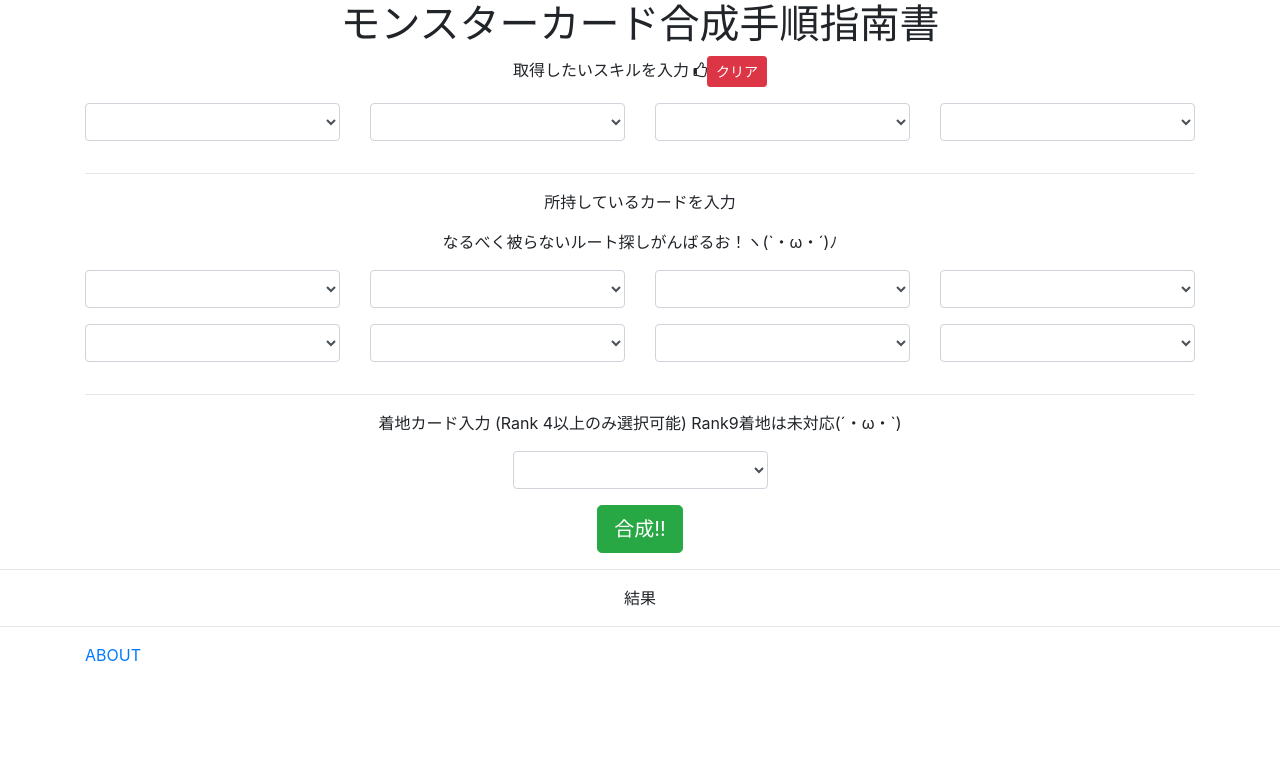
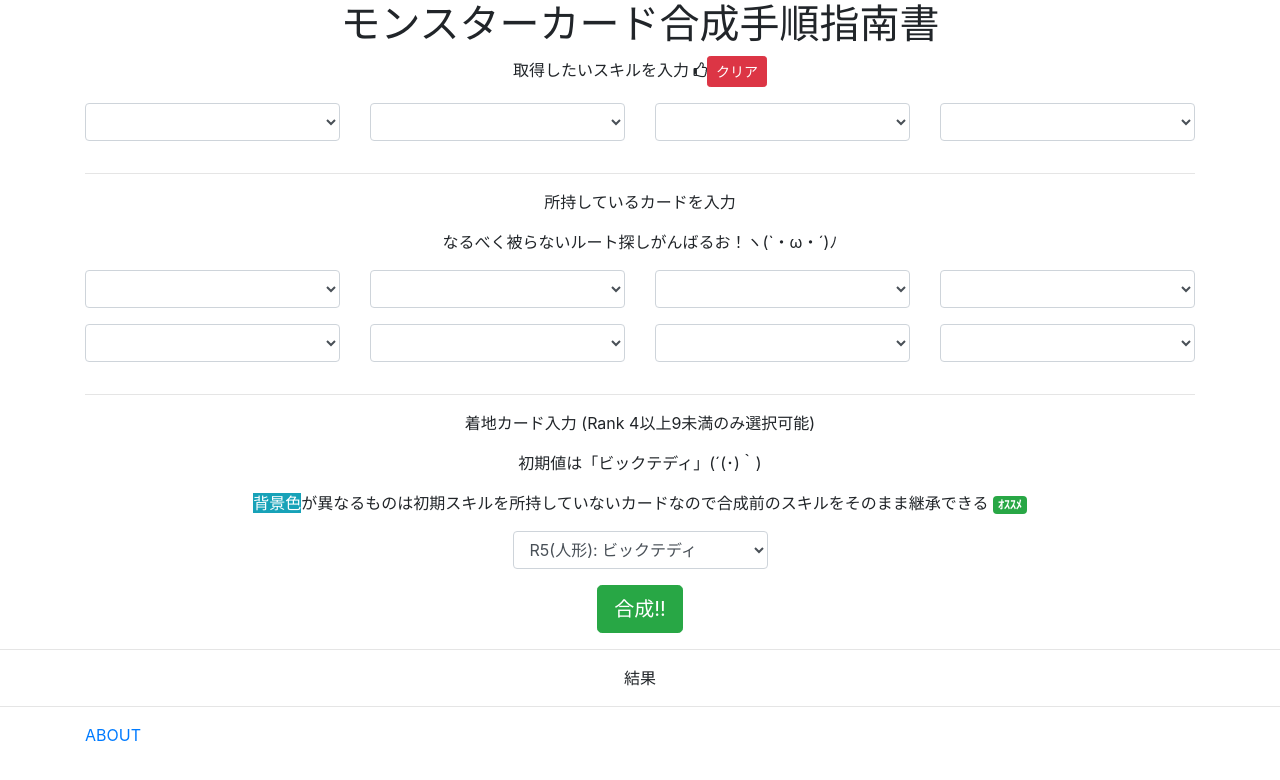
Before and after one commit to omatztw/tw-card-chef, an Angular app: page / in a window 1280 px wide. Shown: the top 780 px of the page. Built offline with nearby package versions, Linux system fonts and the light colour scheme.

Commit message:
Fix bugs

```diff
--- a/src/app/components/card/card.component.html
+++ b/src/app/components/card/card.component.html
@@ -50,28 +50,28 @@
         <label for="exist1" hidden>exist1</label>
         <select class="form-control" id="exist1" [(ngModel)]="exist1" name="exist1" #typef="ngModel">
           <option [ngValue]="null"> </option>
-          <option *ngFor="let card of cardList" [ngValue]="card">{{card.type}}R{{card.rank}}: {{card.name}}</option>
+          <option *ngFor="let card of cardList" [ngValue]="card">R{{card.rank}}({{card.type}}): {{card.name}}</option>
         </select>
       </div>
       <div class="form-group col-md-3">
         <label for="exist2" hidden>exist2</label>
         <select class="form-control" id="exist2" [(ngModel)]="exist2" name="exist2" #typef="ngModel">
           <option [ngValue]="null"> </option>
-          <option *ngFor="let card of cardList" [ngValue]="card">{{card.type}}R{{card.rank}}: {{card.name}}</option>
+          <option *ngFor="let card of cardList" [ngValue]="card">R{{card.rank}}({{card.type}}): {{card.name}}</option>
         </select>
       </div>
       <div class="form-group col-md-3">
         <label for="exist3" hidden>exist3</label>
         <select class="form-control" id="exist3" [(ngModel)]="exist3" name="exist3" #typef="ngModel">
           <option [ngValue]="null"> </option>
-          <option *ngFor="let card of cardList" [ngValue]="card">{{card.type}}R{{card.rank}}: {{card.name}}</option>
+          <option *ngFor="let card of cardList" [ngValue]="card">R{{card.rank}}({{card.type}}): {{card.name}}</option>
         </select>
       </div>
       <div class="form-group col-md-3">
         <label for="exist4" hidden>exist4</label>
         <select class="form-control" id="exist4" [(ngModel)]="exist4" name="exist4" #typef="ngModel">
           <option [ngValue]="null"> </option>
-          <option *ngFor="let card of cardList" [ngValue]="card">{{card.type}}R{{card.rank}}: {{card.name}}</option>
+          <option *ngFor="let card of cardList" [ngValue]="card">R{{card.rank}}({{card.type}}): {{card.name}}</option>
         </select>
       </div>
     </div>
@@ -80,41 +80,46 @@
         <label for="exist5" hidden>exist5</label>
         <select class="form-control" id="exist5" [(ngModel)]="exist5" name="exist5" #typef="ngModel">
           <option [ngValue]="null"> </option>
-          <option *ngFor="let card of cardList" [ngValue]="card">{{card.type}}R{{card.rank}}: {{card.name}}</option>
+          <option *ngFor="let card of cardList" [ngValue]="card">R{{card.rank}}({{card.type}}): {{card.name}}</option>
         </select>
       </div>
       <div class="form-group col-md-3">
         <label for="exist6" hidden>exist6</label>
         <select class="form-control" id="exist6" [(ngModel)]="exist6" name="exist6" #typef="ngModel">
           <option [ngValue]="null"> </option>
-          <option *ngFor="let card of cardList" [ngValue]="card">{{card.type}}R{{card.rank}}: {{card.name}}</option>
+          <option *ngFor="let card of cardList" [ngValue]="card">R{{card.rank}}({{card.type}}): {{card.name}}</option>
         </select>
       </div>
       <div class="form-group col-md-3">
         <label for="exist7" hidden>exist7</label>
         <select class="form-control" id="exist7" [(ngModel)]="exist7" name="exist7" #typef="ngModel">
           <option [ngValue]="null"> </option>
-          <option *ngFor="let card of cardList" [ngValue]="card">{{card.type}}R{{card.rank}}: {{card.name}}</option>
+          <option *ngFor="let card of cardList" [ngValue]="card">R{{card.rank}}({{card.type}}): {{card.name}}</option>
         </select>
       </div>
       <div class="form-group col-md-3">
         <label for="exist8" hidden>exist8</label>
         <select class="form-control" id="exist8" [(ngModel)]="exist8" name="exist8" #typef="ngModel">
           <option [ngValue]="null"> </option>
-          <option *ngFor="let card of cardList" [ngValue]="card">{{card.type}}R{{card.rank}}: {{card.name}}</option>
+          <option *ngFor="let card of cardList" [ngValue]="card">R{{card.rank}}({{card.type}}): {{card.name}}</option>
         </select>
       </div>
     </div>
     <hr>
     <div class="row">
-      <p class="col-md-12">着地カード入力 (Rank 4以上のみ選択可能) Rank9着地は未対応(´・ω・`)</p>
+      <p class="col-md-12">着地カード入力 (Rank 4以上9未満のみ選択可能)</p>
+      <p class="col-md-12">初期値は「{{defaultFinal.name}}」(´(･)｀)</p>
+      <p class="col-md-12">
+        <span class="bg-info text-white">背景色</span>が異なるものは初期スキルを所持していないカードなので合成前のスキルをそのまま継承できる
+        <span class="badge badge-success">ｵｽｽﾒ</span>
+      </p>
     </div>
     <div class="row  justify-content-center">
       <div class="form-group col-md-3">
         <label for="final" hidden>final</label>
         <select class="form-control" id="final" [(ngModel)]="final" name="final" #typef="ngModel">
-          <option [ngValue]="null"> </option>
-          <option *ngFor="let card of goalCardList" [ngValue]="card">{{card.type}}R{{card.rank}}: {{card.name}}</option>
+          <!-- <option [ngValue]="null"> </option> -->
+          <option *ngFor="let card of goalCardList" [ngValue]="card" [class]="noSkillWhenLv1(card)?'bg-info text-white':''">R{{card.rank}}({{card.type}}): {{card.name}}</option>
         </select>
       </div>
     </div>
--- a/src/app/components/card/card.component.ts
+++ b/src/app/components/card/card.component.ts
@@ -3,6 +3,7 @@ import { CardService } from '../../services/card.service';
 import { Card } from '../../models/card.model';
 import { RouteModel } from '../../models/route.model';
 import { TYPES, cards, graph, SKILL_ARRAY, convert2Symbol } from '../../consts/index';
+import { Skill } from '../../models/skill.model';
 
 @Component({
   selector: 'app-card',
@@ -17,7 +18,7 @@ export class CardComponent implements OnInit {
   type2: string;
   rank2: number;
 
-  final: Card;
+  final: Card = this.defaultFinal;
 
   exist1: Card;
   exist2: Card;
@@ -57,6 +58,7 @@ export class CardComponent implements OnInit {
   totalSteps: number;
 
 
+
   constructor(
     private cardService: CardService
   ) { }
@@ -66,6 +68,15 @@ export class CardComponent implements OnInit {
       err => this.errMsg = err
     );
   }
+
+  // get cardList() {
+  //   cards.sort(function (a, b) {
+  //     if (a.rank < b.rank) return -1;
+  //     if (a.rank > b.rank) return 1;
+  //     return 0;
+  //   });
+  //   return cards
+  // }
 
   get skills() {
     let skills = [];
@@ -116,6 +127,22 @@ export class CardComponent implements OnInit {
       }
     );
     return cards;
+  }
+
+  get defaultFinal(): Card {
+    return this.cardService.getCardByType('人形', 5);
+  }
+
+  noSkillWhenLv1(card: Card): boolean {
+    let lv1Skills: Skill[] = [];
+    lv1Skills = card.skills.filter(skill => {
+      return skill.lv === 1;
+    });
+    if (lv1Skills.length) {
+      return false;
+    } else {
+      return true;
+    }
   }
 
 
@@ -206,6 +233,17 @@ export class CardComponent implements OnInit {
   }
 
   onSubmit(event) {
+    if (!this.skills.length) {
+      this.cardService.error("スキル入力忘れていまっせ(ﾉ∀`)")
+      return
+    }
+    if (!this.final) {
+      this.final = this.defaultFinal;
+    }
+    if (!this.skills.length) {
+      return
+    }
+
     this.setFinalRoutes();
   }
 
@@ -217,9 +255,9 @@ export class CardComponent implements OnInit {
   }
 
   setLastMiles() {
-    if (!this.final) {
-      this.final = this.cardService.getSomeCardByRank(5);
-    }
+    // if (!this.final) {
+    //   this.final = this.cardService.getSomeCardByRank(5);
+    // }
     this.lastMile = this.cardService.getPathToFinal(this.final, 0);
     // console.log(this.lastMile);
     this.last2MilesFirst = this.cardService.getPathToFinal(this.lastMile.rank4Pair[0], 0);
@@ -230,6 +268,7 @@ export class CardComponent implements OnInit {
   }
 
   setFinalRoutes() {
+    this.finalRoutes = []; //初期化
     this.calcAllPath();
     this.totalSteps = this.skillDisplayed.length * 2 - 1;
     const skillCount = this.skillDisplayed.length;
```
